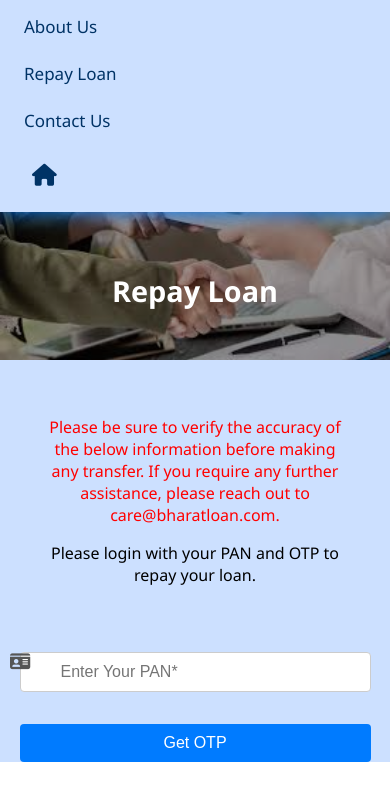
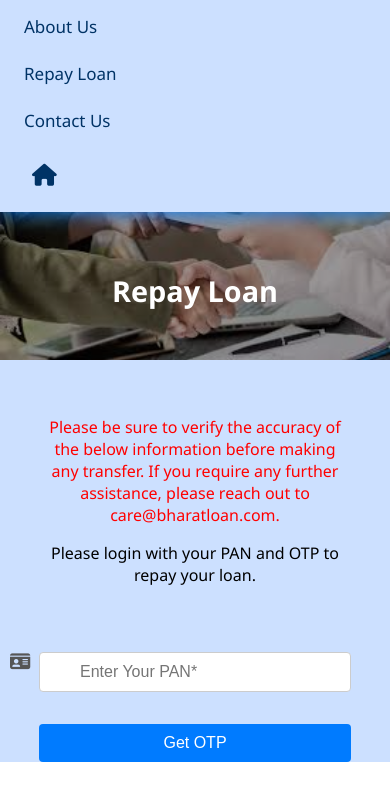
Before and after one commit to Monika-moni17/Bharathi-Loans, a plain HTML site: page repay.html in a window 390 px wide. Shown: the part 43-844 px from the top of the page. Drawn offline with Linux system fonts and the light colour scheme.

Commit message:
change files

```diff
--- a/repay.css
+++ b/repay.css
@@ -328,11 +328,11 @@ footer {
     .pan-input {
         border-radius: 4px;
         padding-left: 40px;
-        width: 90%;
+        width: 80%;
     }
     .otp-btn {
         border-radius: 4px;
-        width: 90%;
+        width: 80%;
         margin-top: 10px;
     }
 
```
